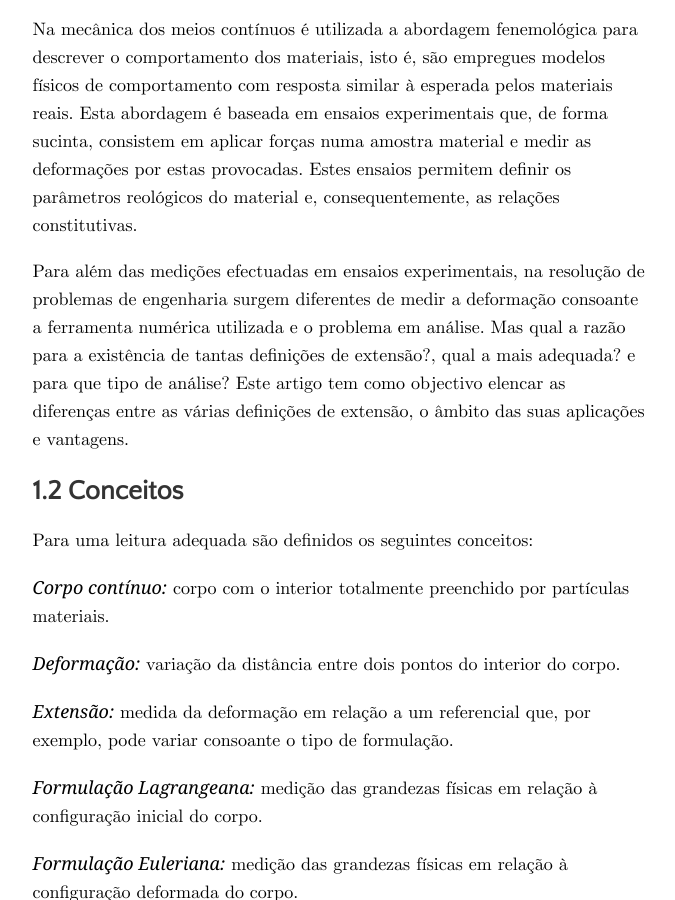
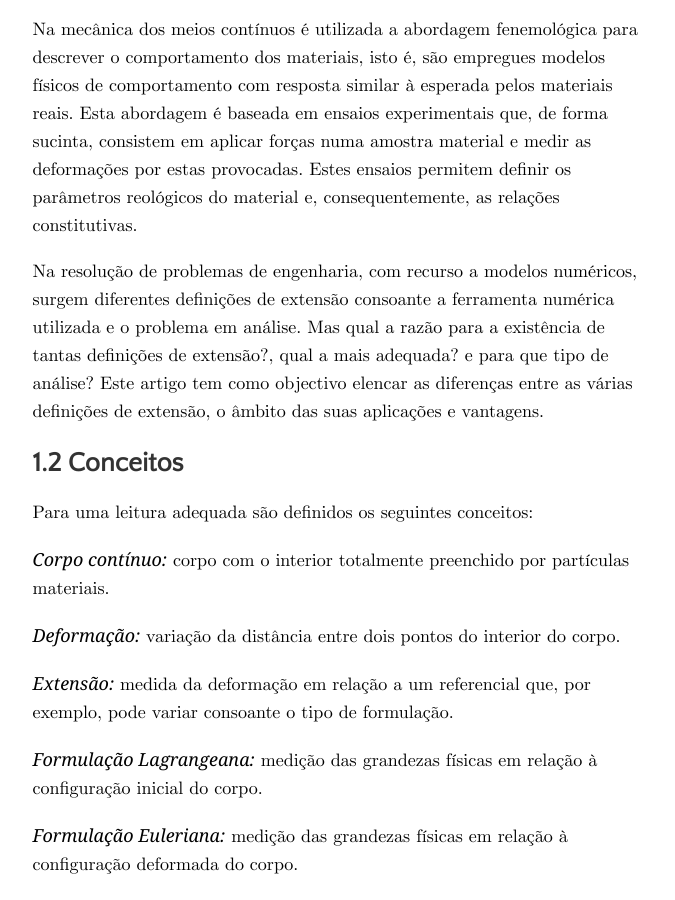
Before and after one commit to gonhen/gonhen.github.io, a Jekyll site: the page built from _posts/2019-10-11-deformation.md, in a window 1280 px wide and 900 px high, scrolled down 332 px. Shown: the whole window, without its empty margins (300-975 px from the left). Built offline with Jekyll 4.4.1, drawn with Linux system fonts in a browser that asks for light colours; some web fonts are replaced; formulas are drawn with MathJax 3.

Commit message:
alterção na introdução

```diff
--- a/_posts/2019-10-11-deformation.md
+++ b/_posts/2019-10-11-deformation.md
@@ -18,9 +18,9 @@ aplicar forças numa amostra material e medir as deformações por estas
 provocadas. Estes ensaios permitem definir os parâmetros reológicos do material
 e, consequentemente, as relações constitutivas.
 
-Para além das medições efectuadas em ensaios experimentais, na resolução de
-problemas de engenharia surgem diferentes de medir a deformação consoante a
-ferramenta numérica utilizada e o problema em análise. Mas
+Na resolução de problemas de engenharia, com recurso a modelos numéricos,
+surgem diferentes definições de extensão consoante a ferramenta numérica
+utilizada e o problema em análise. Mas
 qual a razão para a existência de tantas definições de extensão?, qual a mais
 adequada? e para que tipo de análise?
 Este artigo tem como objectivo elencar as diferenças entre as várias definições
```
